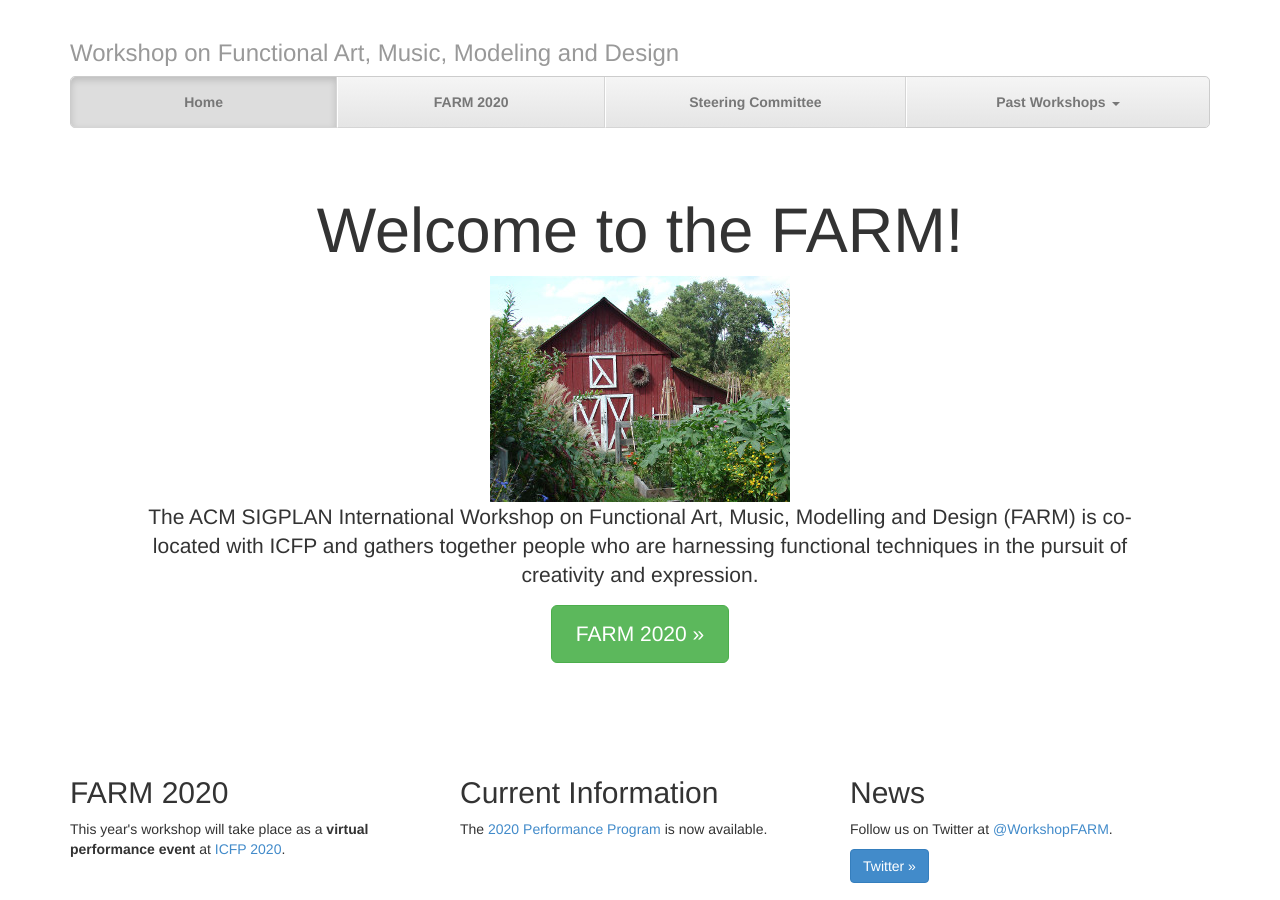
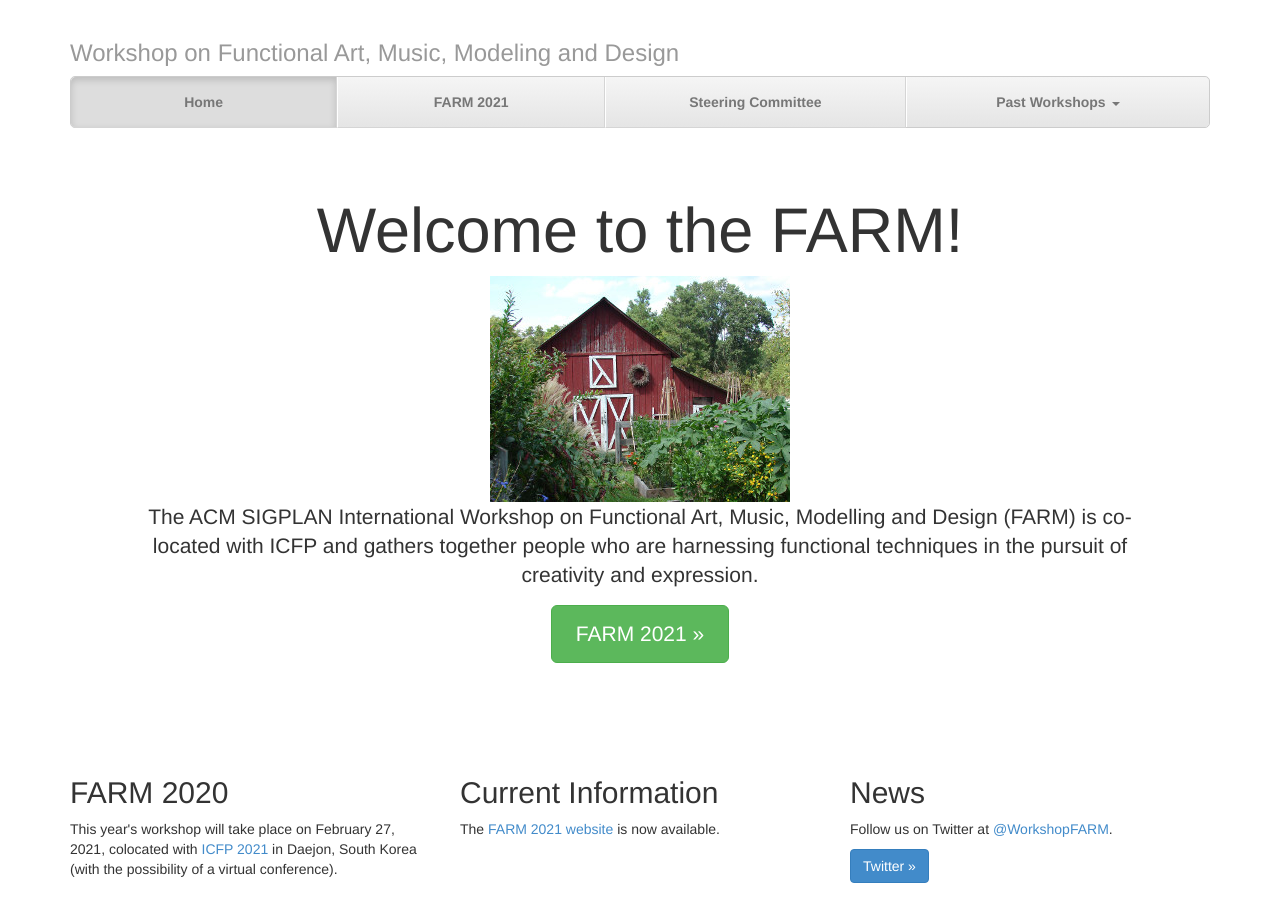
Before and after one commit to functional-art/functional-art.github.com, a Jekyll site: the page built from index.html, in a window 1280 px wide. Built offline with Jekyll 4.4.1, drawn with Linux system fonts in a browser that asks for light colours; nearby versions of some CDN libraries.

Commit message:
Add 2021 Page

```diff
--- a/_includes/navbar.html
+++ b/_includes/navbar.html
@@ -3,10 +3,13 @@
 {% else %}
 <li><a href="/">Home</a></li>
 {% endif %}
+{% if page.active == "farm2021" %}
+<li class="active"><a href="/2021/">FARM 2021</a></li>
+{% else %}
+<li><a href="/2021/">FARM 2021</a></li>
+{% endif %}
 {% if page.active == "farm2020" %}
 <li class="active"><a href="/2020/">FARM 2020</a></li>
-{% else %}
-<li><a href="/2020/">FARM 2020</a></li>
 {% endif %}
 {% if page.active == "farm2019" %}
 <li class="dropdown">
--- a/index.html
+++ b/index.html
@@ -48,20 +48,21 @@
 Modelling and Design (FARM) is co-located with ICFP and gathers together people who are harnessing
 functional techniques in the pursuit of creativity and expression.
 	</p>
-        <p><a class="btn btn-lg btn-success" href="/2020/"
-        role="button">FARM 2020 &raquo;</a></p>
+        <p><a class="btn btn-lg btn-success" href="/2021/"
+        role="button">FARM 2021 &raquo;</a></p>
       </div>
 
       <!-- Example row of columns -->
       <div class="row">
         <div class="col-lg-4">
           <h2>FARM 2020</h2>
-		<p>This year's workshop will take place as a <b>virtual performance event</b> at <a
-          href="http://icfp20.sigplan.org/home">ICFP 2020</a>.</p>
+		<p>This year's workshop will take place on February 27, 2021, colocated with <a
+          href="http://icfp21.sigplan.org/home">ICFP 2021</a> in Daejon, South Korea
+          (with the possibility of a virtual conference).</p>
        </div>
         <div class="col-lg-4">
 	  <h2>Current Information</h2>
-	  <p>The <a href="/2020/">2020 Performance Program</a> is
+	  <p>The <a href="/2021/">FARM 2021 website</a> is
 	    now available.
        </div>
         <div class="col-lg-4">
```
Also changed, not shown: other parts of _includes/navbar.html (+1 -0 lines), 2020/index.md (+1 -1 lines), 2021/index.md (added, +75 -0 lines).
